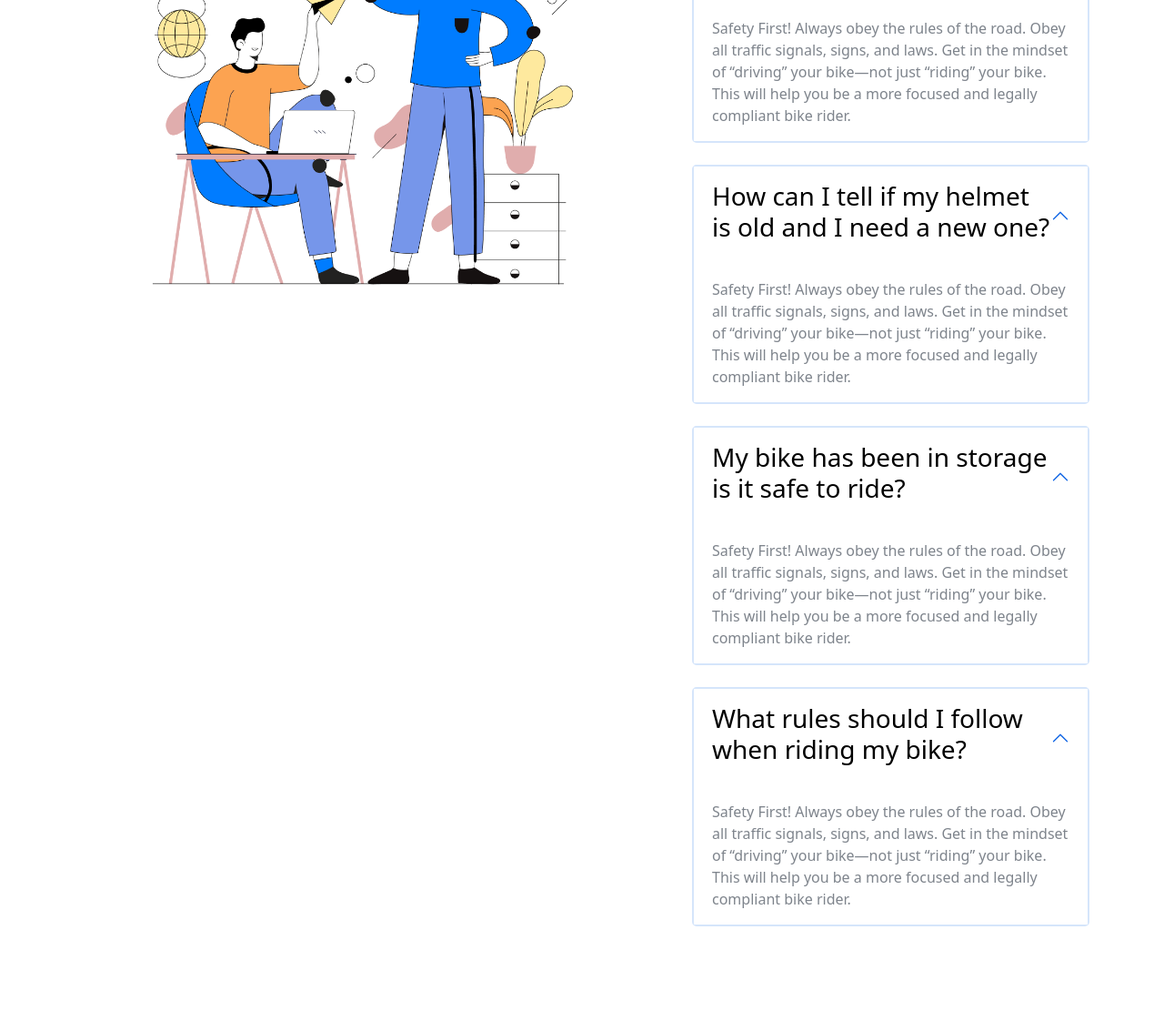
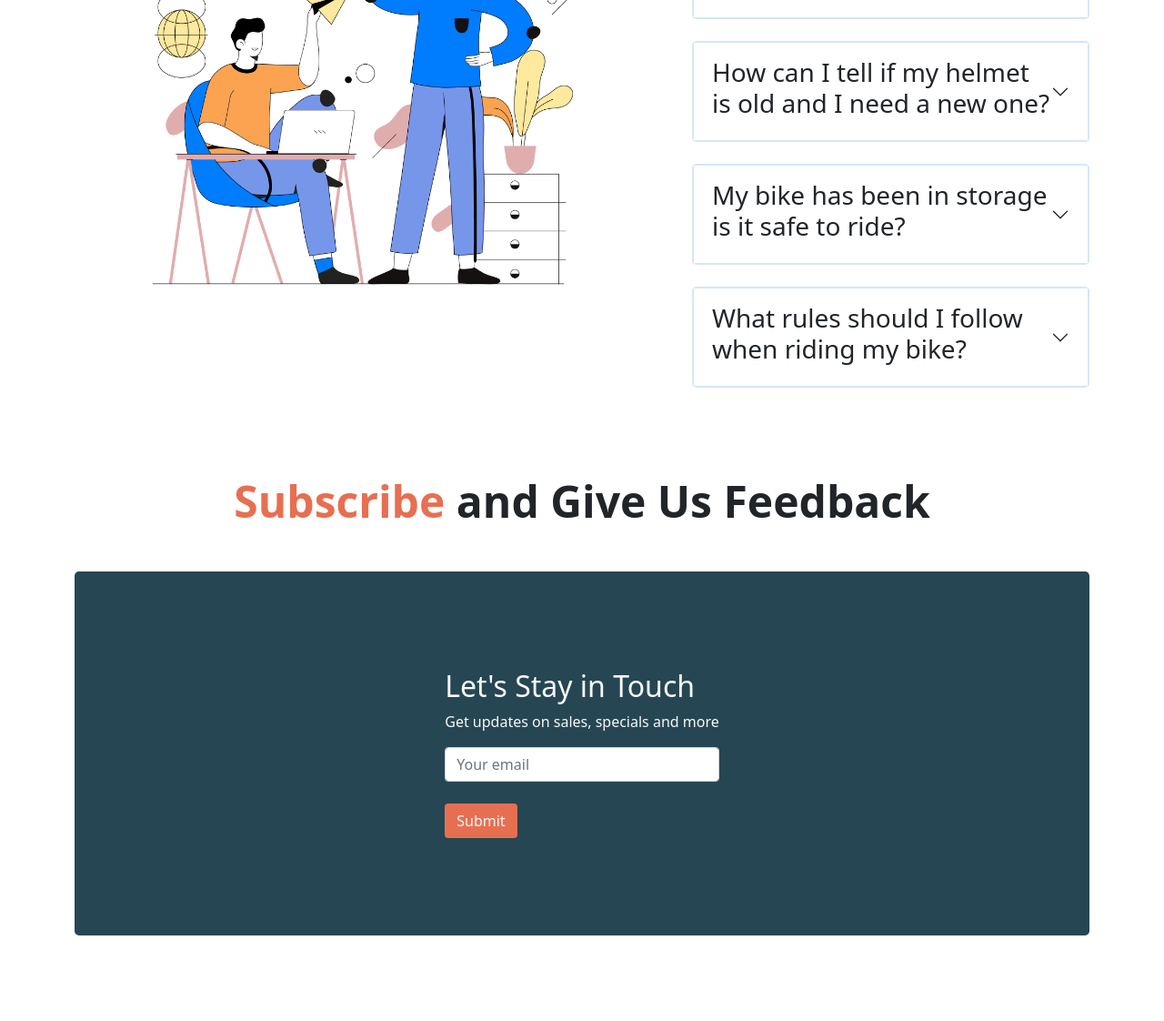
Before and after one commit to SabbirHossain195/honda-cbr-bootstrap, a plain HTML site: page index.html in a window 1280 px wide. Shown: the part 2370-3492 px from the top of the page at 91% size. Drawn offline with nearby package versions, Linux system fonts and the light colour scheme.

Commit message:
everything added

```diff
--- a/index.html
+++ b/index.html
@@ -182,20 +182,20 @@
                     <div class="mb-5 col col-lg-7 text-center">
                         <img class="w-75" src="images/faq.png" alt="">
                     </div>
-                    <div class="col col-lg-5 text-center">
+                    <div class="col col-lg-5 text-center mt-3">
 
                         <div class="accordion accordion-flush mb-4" id="accordionExample">
                             <div class="accordion-item">
                                 <h2 class="accordion-header" id="headingOne">
-                                    <button class="accordion-button honda-accordion-button" type="button"
-                                        data-bs-toggle="collapse" data-bs-target="#collapseOne" aria-expanded="true"
+                                    <button class="accordion-button collapsed honda-accordion-button" type="button"
+                                        data-bs-toggle="collapse" data-bs-target="#collapseOne" aria-expanded="false"
                                         aria-controls="collapseOne">
                                         <h3 class="fw-normal">What are the most important things I should
                                             know about riding a bike?</h3>
                                     </button>
                                 </h2>
-                                <div id="collapseOne" class="accordion-collapse collapse show"
-                                    aria-labelledby="headingOne" data-bs-parent="#accordionExample">
+                                <div id="collapseOne" class="accordion-collapse collapse" aria-labelledby="headingOne"
+                                    data-bs-parent="#accordionExample">
                                     <div class="accordion-body text-start accordion-body-text">
                                         Safety First! Always obey the rules of the road. Obey all traffic signals,
                                         signs, and laws. Get in the mindset of “driving” your bike—not just “riding”
@@ -209,20 +209,20 @@
                         <div class="accordion accordion-flush mb-4" id="accordionExample">
                             <div class="accordion-item">
                                 <h2 class="accordion-header" id="headingTwo">
-                                    <button class="accordion-button honda-accordion-button" type="button"
-                                        data-bs-toggle="collapse" data-bs-target="#collapseTwo" aria-expanded="true"
+                                    <button class="accordion-button collapsed honda-accordion-button" type="button"
+                                        data-bs-toggle="collapse" data-bs-target="#collapseTwo" aria-expanded="false"
                                         aria-controls="collapseTwo">
                                         <h3 class="fw-normal">How can I tell if my helmet is old and I need a
                                             new one?</h3>
                                     </button>
                                 </h2>
-                                <div id="collapseTwo" class="accordion-collapse collapse show"
-                                    aria-labelledby="headingTwo" data-bs-parent="#accordionExample">
+                                <div id="collapseTwo" class="accordion-collapse collapse" aria-labelledby="headingTwo"
+                                    data-bs-parent="#accordionExample">
                                     <div class="accordion-body text-start accordion-body-text">
-                                        Safety First! Always obey the rules of the road. Obey all traffic signals,
-                                        signs, and laws. Get in the mindset of “driving” your bike—not just “riding”
-                                        your bike. This will help you be a more focused and legally compliant bike
-                                        rider.
+                                        Bear in mind that if the helmet did its job most people would tell you that they
+                                        did not even hit their head, or did not hit their head that hard. And the thin
+                                        shells on most helmets now tend to hide any dents in the foam. But if you can
+                                        see marks on the shell or measure any foam crush at all, replace the helmet.
                                     </div>
                                 </div>
                             </div>
@@ -231,19 +231,21 @@
                         <div class="accordion accordion-flush mb-4" id="accordionExample">
                             <div class="accordion-item">
                                 <h2 class="accordion-header" id="headingThree">
-                                    <button class="accordion-button honda-accordion-button" type="button"
-                                        data-bs-toggle="collapse" data-bs-target="#collapseThree" aria-expanded="true"
+                                    <button class="accordion-button collapsed honda-accordion-button" type="button"
+                                        data-bs-toggle="collapse" data-bs-target="#collapseThree" aria-expanded="false"
                                         aria-controls="collapseThree">
                                         <h3 class="fw-normal">My bike has been in storage is it safe to ride?</h3>
                                     </button>
                                 </h2>
-                                <div id="collapseThree" class="accordion-collapse collapse show"
+                                <div id="collapseThree" class="accordion-collapse collapse"
                                     aria-labelledby="headingThree" data-bs-parent="#accordionExample">
                                     <div class="accordion-body text-start accordion-body-text">
-                                        Safety First! Always obey the rules of the road. Obey all traffic signals,
-                                        signs, and laws. Get in the mindset of “driving” your bike—not just “riding”
-                                        your bike. This will help you be a more focused and legally compliant bike
-                                        rider.
+                                        First of all, your tires are going to be deflated, it is normal after long
+                                        periods of time on storage. Inflate them close to the recommended level, you can
+                                        find that in the wall of the tire. Make sure your brakes work. First do it off
+                                        your bike, make sure the brake pads make contact with the rim or the rotor
+                                        appropriately. Make sure your drive train shifts gears correctly. Ride around
+                                        and shift up and down making sure you can access all your gear combinations.
                                     </div>
                                 </div>
                             </div>
@@ -252,19 +254,19 @@
                         <div class="accordion accordion-flush" id="accordionExample">
                             <div class="accordion-item">
                                 <h2 class="accordion-header" id="headingFour">
-                                    <button class="accordion-button honda-accordion-button" type="button"
-                                        data-bs-toggle="collapse" data-bs-target="#collapseFour" aria-expanded="true"
+                                    <button class="accordion-button collapsed honda-accordion-button" type="button"
+                                        data-bs-toggle="collapse" data-bs-target="#collapseFour" aria-expanded="false"
                                         aria-controls="collapseFour">
                                         <h3 class="fw-normal">What rules should I follow when riding my bike?</h3>
                                     </button>
                                 </h2>
-                                <div id="collapseFour" class="accordion-collapse collapse show"
-                                    aria-labelledby="headingFour" data-bs-parent="#accordionExample">
+                                <div id="collapseFour" class="accordion-collapse collapse" aria-labelledby="headingFour"
+                                    data-bs-parent="#accordionExample">
                                     <div class="accordion-body text-start accordion-body-text">
-                                        Safety First! Always obey the rules of the road. Obey all traffic signals,
-                                        signs, and laws. Get in the mindset of “driving” your bike—not just “riding”
-                                        your bike. This will help you be a more focused and legally compliant bike
-                                        rider.
+                                        Depending on what state you live in, laws like safe passing distance for
+                                        vehicles and helmet requirements can vary. (Note: We firmly stand by always
+                                        wearing a helmet.) However, there are a few basic rules for operating a bicycle
+                                        on the roadway all cyclists are expected to abide by.
                                     </div>
                                 </div>
                             </div>
@@ -277,8 +279,8 @@
         <!-- FAQ section close -->
 
         <!-- subscribe section start -->
-        <section class="container my-5 py-5">
-            <h1 class="my-5 pb-4 text-center fw-bold"><span class="honda-text-color">Subscribe</span> and Give Us
+        <section class="container my-5">
+            <h1 class="my-5 text-center fw-bold"><span class="honda-text-color">Subscribe</span> and Give Us
                 Feedback
             </h1>
             <div style="height: 400px"
@@ -297,7 +299,7 @@
 
         <!-- explore more section start  -->
         <section class="container my-5 py-5">
-            <h1 class="my-5 pb-4 text-center fw-bold"><span class="honda-text-color">Explore</span>
+            <h1 class="my-5 text-center fw-bold"><span class="honda-text-color">Explore</span>
                 More</h1>
             <div class="p-5 explore-bg rounded">
                 <div class="mt-3 d-lg-flex justify-content-between">
--- a/style.css
+++ b/style.css
@@ -27,28 +27,22 @@ h1{
 .job-text-color{
     color: #252B42;
 }
-
 .accordion{
     border: 2px solid #D5E5FB;
     border-radius: 5px;
 }
-
 .honda-accordion-button{
     background-image: linear-gradient(to bottom, #ffffff 0%, #ffffff 100%);
     box-shadow: none;
-
 }
-
 .honda-accordion-button:not(.collapsed) {
     color: #000000;
     background-color: none;
     box-shadow: none;
 }
-
 .accordion-body-text{
     color: #7E848C;
 }
-
 .explore-bg{
-    background-color: rgba(38, 70, 83, 0.144);
+    background-color: rgba(38, 70, 83, 0.164);
 }
```
